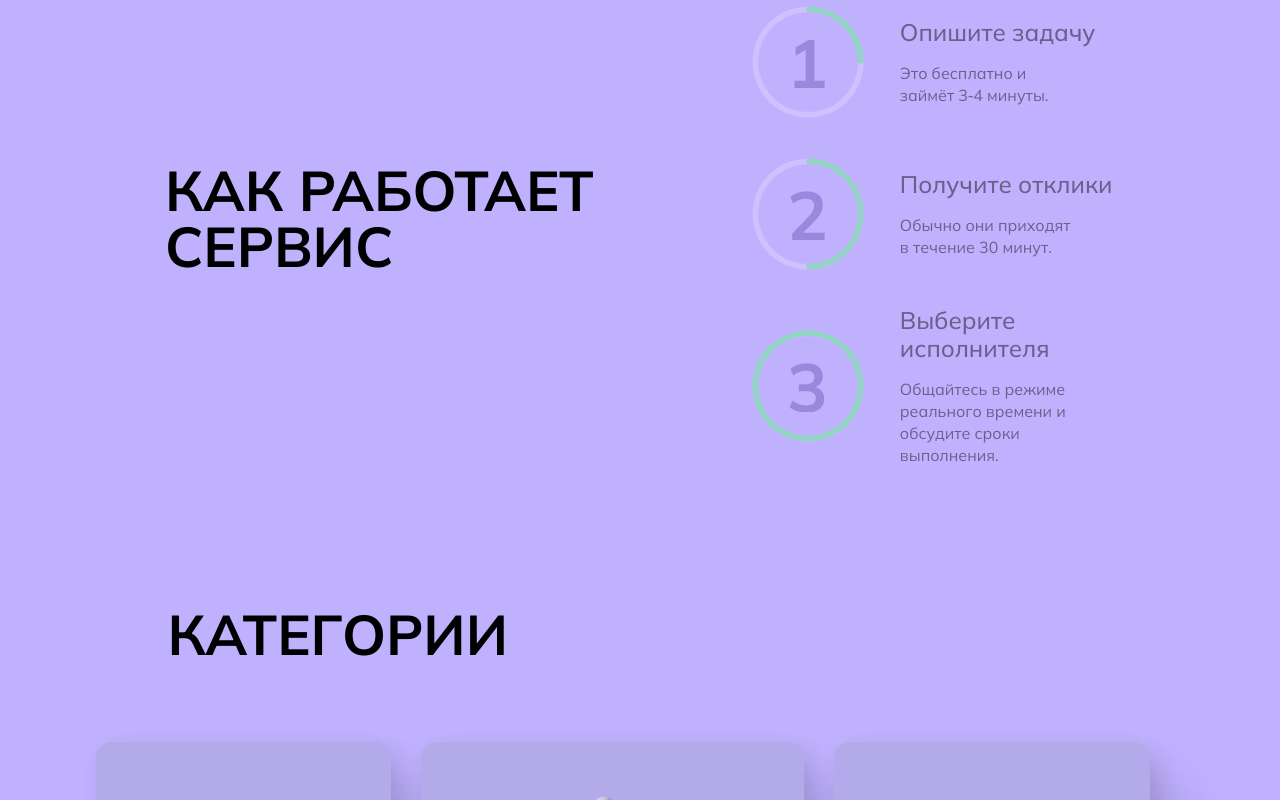
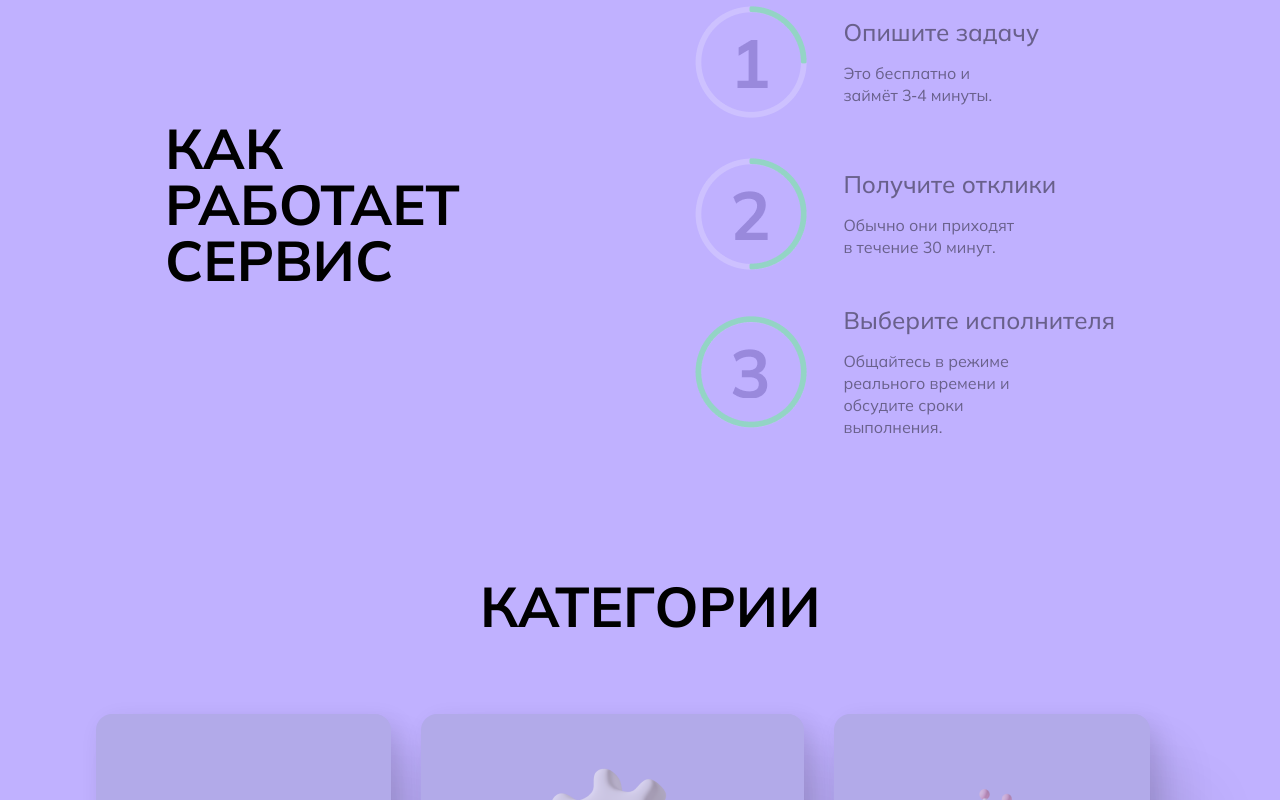
Before and after one commit to eduard10110/freelance-front-project, a React (Create React App) app: page / in a window 1280 px wide. Shown: the part 700-1500 px from the top of the page. Built offline with nearby package versions, Linux system fonts and the light colour scheme.

Commit message:
minor fix

```diff
--- a/src/assets/scss/home.scss
+++ b/src/assets/scss/home.scss
@@ -1,6 +1,10 @@
 .home-container-wrapper {
     width: 100%;
     min-height: 150vh;
+
+    h2 {
+        max-width: 20rem
+    }
 
     .page-wrapper {
         width: 100%;
```
